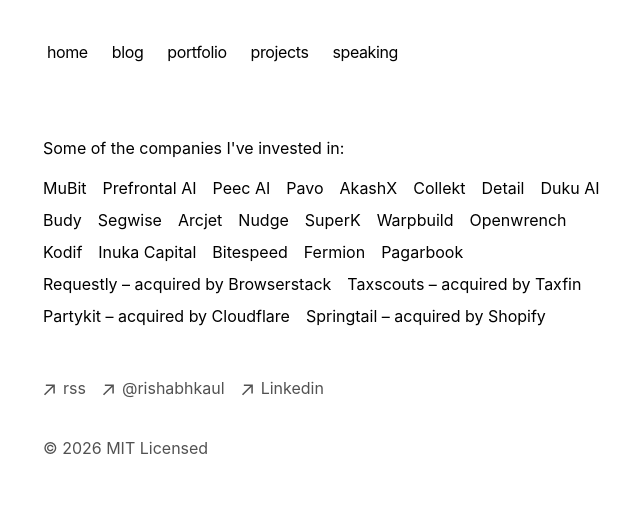
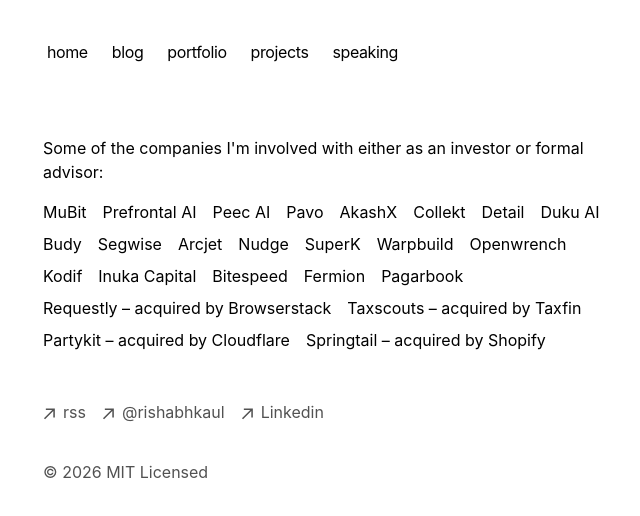
Before and after one commit to Rishabhkaul/Personal-website, a Next.js app: page /portfolio in a window 1280 px wide. Shown: the top 516 px of the page, without its empty margins (309-949 px from the left). Built offline with nearby package versions, Linux system fonts and the light colour scheme.

Commit message:
Update page.tsx

```diff
--- a/app/portfolio/page.tsx
+++ b/app/portfolio/page.tsx
@@ -2,7 +2,7 @@
   return (
     <main className="mb-4">
       <p className="mb-4">
-        Some of the companies I've invested in:
+        Some of the companies I'm involved with either as an investor or formal advisor:
       </p>
       <ul className="list-none flex flex-wrap gap-x-4 gap-y-2">
         <li>
```
